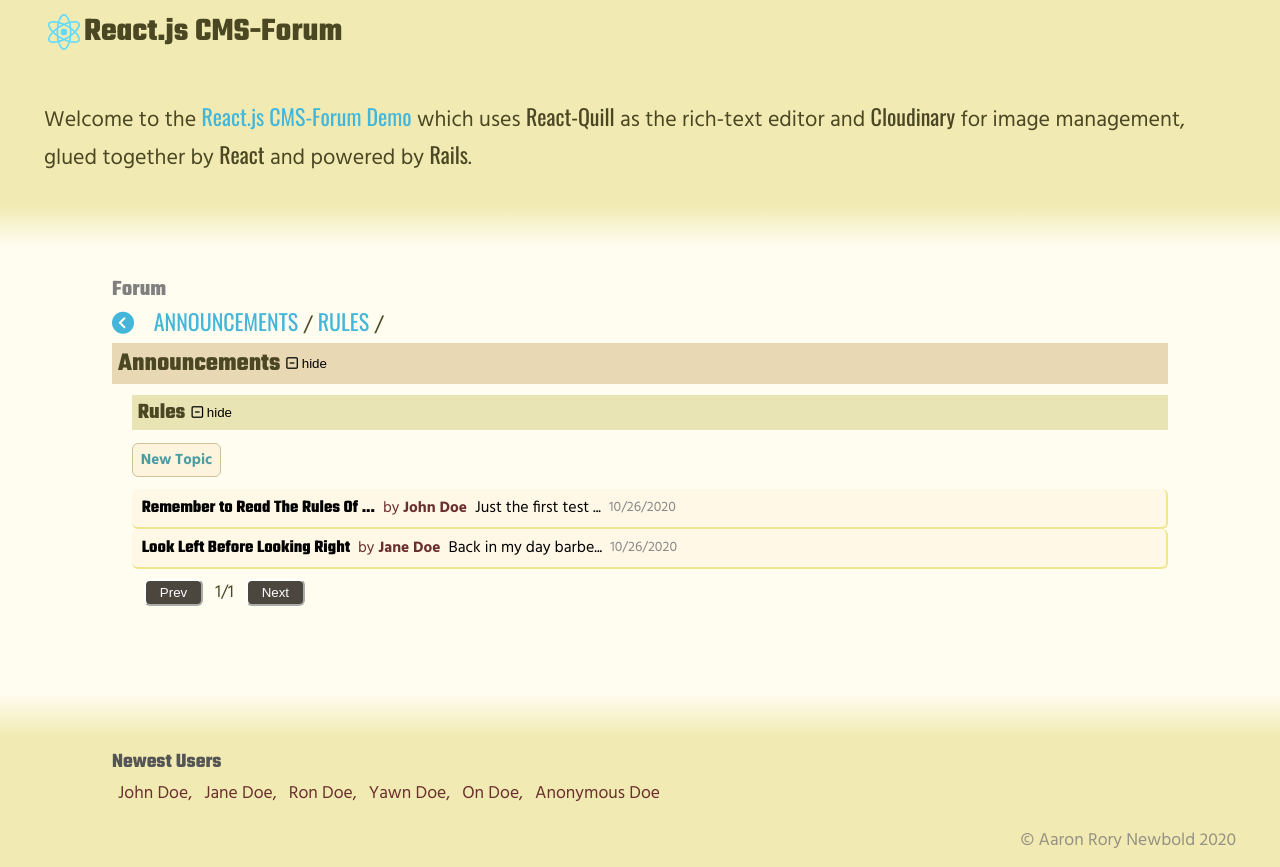
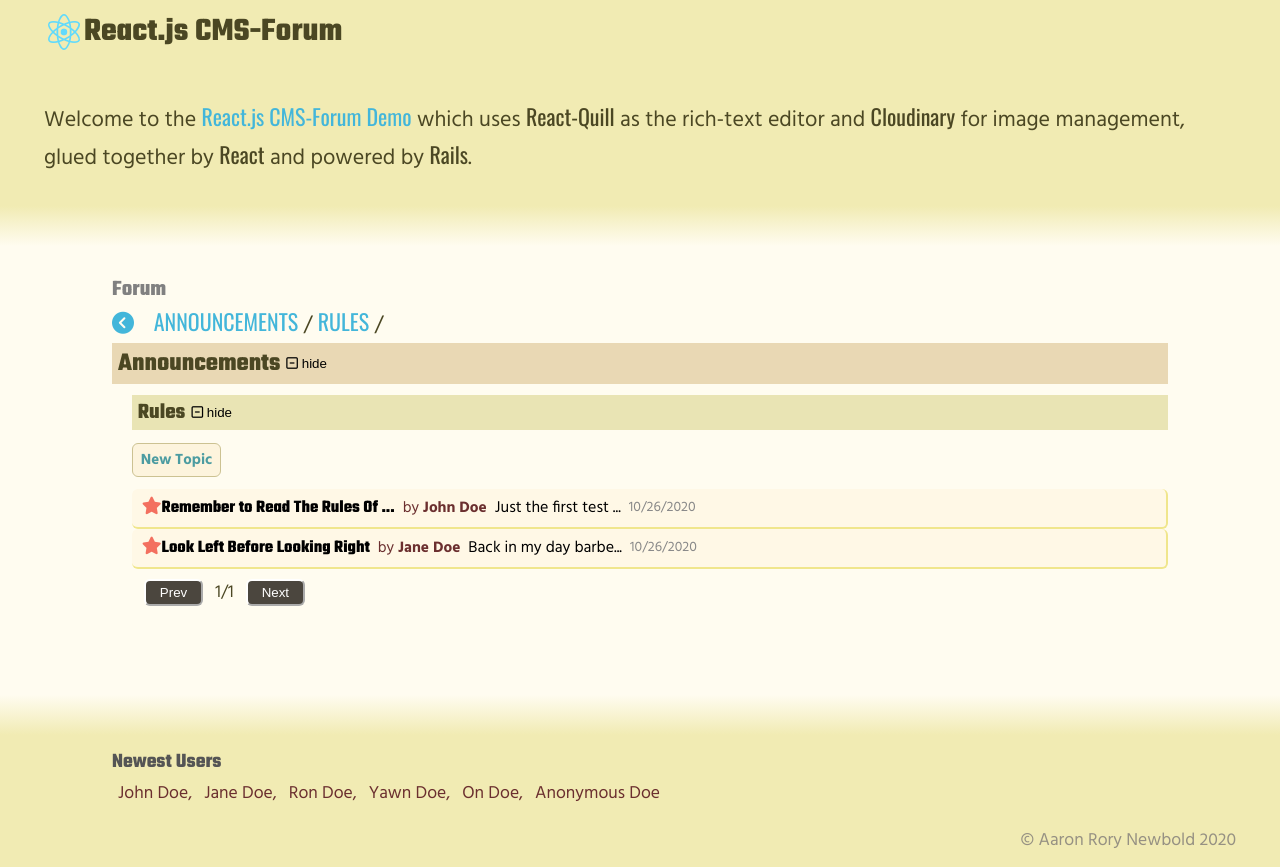
Before and after one commit to Aaron-RN/REACT-CMSBlog, a React (Create React App) app: page /announcements/rules in a window 1280 px wide. Built offline with nearby package versions, Linux system fonts and the light colour scheme.

Commit message:
Added pinned posts to paginated subforum views

```diff
--- a/src/assets/css/App.css
+++ b/src/assets/css/App.css
@@ -76,6 +76,10 @@ button:hover { transform: scale(1.025); }
   display: flex;
   align-items: center;
 }
+.flex-col {
+  display: flex;
+  flex-direction: column;
+}
 .inline-flex {
   display: inline-flex;
   align-items: center;
@@ -93,7 +97,7 @@ button:hover { transform: scale(1.025); }
 
 .text-home { color: #4b4723; text-decoration-color: #43b6da !important; }
 .text-black { color: #4b4723; text-decoration: none !important; }
-.text-blue { color: #f3705f; }
+.text-red { color: #f3705f; }
 .text-grey { color: grey; }
 
 .size-16 { font-size: 16px; }
--- a/src/components/functional/blogPage.js
+++ b/src/components/functional/blogPage.js
@@ -48,7 +48,7 @@ const BlogPage = ({ allPosts, allForums, handlePostSelect }) => {
         <div className="section">
           <div className="forum-section z-2">
             <div className="header-title bg-announcement align-items-base">
-              <i className="fas fa-star text-blue" />
+              <i className="fas fa-star text-red" />
               <h3>{' Pinned Posts'}</h3>
             </div>
             <div className="pinned-section">{populatePins()}</div>
--- a/src/components/functional/blogPage/paginate.js
+++ b/src/components/functional/blogPage/paginatePosts.js
@@ -4,6 +4,7 @@ import propTypes from 'prop-types';
 const Paginate = ({
   posts, populatePosts, postsPages, handlePostSelect,
 }) => {
+  const [pinnedPosts, setPinnedPosts] = useState([]);
   const [selectedPosts, setPosts] = useState([]);
   const [postsPerPage] = useState(postsPages);
   const [page, setPage] = useState(1);
@@ -27,19 +28,23 @@ const Paginate = ({
   }, [posts, postsPerPage]);
 
   useEffect(() => {
+    const postsPinned = posts.filter(post => post.is_pinned);
+    const unPinnedPosts = posts.filter(post => !post.is_pinned);
     const startingIndex = (page * postsPerPage) - postsPerPage;
     const endingIndex = (page * postsPerPage) - 1;
-    const paginatedPosts = posts.filter((post, index) => {
+    const paginatedPosts = unPinnedPosts.filter((post, index) => {
       if (index >= startingIndex && index <= endingIndex) {
         return post;
       }
       return null;
     });
+    setPinnedPosts(postsPinned);
     setPosts(paginatedPosts);
   }, [page, posts, postsPerPage]);
 
   return (
     <div>
+      {populatePosts(pinnedPosts, handlePostSelect, true)}
       {populatePosts(selectedPosts, handlePostSelect)}
       <div className="paginate">
         <button type="button" onClick={handlePrev}>Prev</button>
--- a/src/components/functional/comments/commentSection.js
+++ b/src/components/functional/comments/commentSection.js
@@ -12,6 +12,10 @@ const CommentSection = ({ user, post }) => {
     <CommentDisplay key={comment.id} comment={comment} />
   ));
 
+  const handleSubmit = e => {
+    e.preventDefault();
+  };
+
   // Fetch all comments related to selected post
   useEffect(() => {
     const postComments = allCommentsData
@@ -23,6 +27,10 @@ const CommentSection = ({ user, post }) => {
     <div id="CommentsSection">
       <div className="container-md">
         <h4>Comments</h4>
+        <form className="flex-col" onSubmit={handleSubmit}>
+          <textarea value={body} onChange={e => setBody(e.target.value)} placeholder="Write message here..." />
+          <button type="submit">Comment</button>
+        </form>
         <PaginateComments
           comments={relatedComments}
           populateComments={populateComments}
--- a/src/components/presentational/blogPage/forumDisplay.js
+++ b/src/components/presentational/blogPage/forumDisplay.js
@@ -1,7 +1,7 @@
 import React, { useEffect, useState } from 'react';
 import propTypes from 'prop-types';
 import { Link } from 'react-router-dom';
-import Paginate from '../../functional/blogPage/paginate';
+import Paginate from '../../functional/blogPage/paginatePosts';
 import populatePosts from './populatePosts';
 import SubForumDisplay from './subForumDisplay';
 
--- a/src/components/presentational/blogPage/populatePosts.js
+++ b/src/components/presentational/blogPage/populatePosts.js
@@ -1,9 +1,9 @@
 import React from 'react';
 import PostDisplay from './postDisplay';
 
-const PopulatePosts = (postsArray, handlePostSelect) => postsArray.map(post => (
+const PopulatePosts = (postsArray, handlePostSelect, isPinned = false) => postsArray.map(post => (
   <button type="button" key={post.id} className="bare-btn row" onClick={() => handlePostSelect(post)}>
-    <PostDisplay post={post} />
+    <PostDisplay post={post} isPinned={isPinned} />
   </button>
 ));
 
--- a/src/components/presentational/blogPage/postDisplay.js
+++ b/src/components/presentational/blogPage/postDisplay.js
@@ -2,7 +2,7 @@ import React, { useEffect, useRef } from 'react';
 import propTypes from 'prop-types';
 import { fetchAuthorName } from '../../misc/presets/allUsersData';
 
-const PostDisplay = ({ post }) => {
+const PostDisplay = ({ post, isPinned }) => {
   const { title } = post;
   const shortTitle = title.length > 30 ? `${title.substring(0, 30)}...` : title;
   const bodyElem = useRef(null);
@@ -19,7 +19,10 @@ const PostDisplay = ({ post }) => {
 
   return (
     <div className="post">
-      <h4 className="post-title">{shortTitle}</h4>
+      <h4 className="post-title">
+        {isPinned && <i className="fas fa-star text-red" />}
+        {shortTitle}
+      </h4>
       <div className="post-author">
         {'by '}
         <span className="text-author">{fetchAuthorName(post.author_id)}</span>
@@ -32,6 +35,7 @@ const PostDisplay = ({ post }) => {
 
 PostDisplay.propTypes = {
   post: propTypes.instanceOf(Object).isRequired,
+  isPinned: propTypes.bool.isRequired,
 };
 
 export default PostDisplay;
--- a/src/components/presentational/blogPage/subForumDisplay.js
+++ b/src/components/presentational/blogPage/subForumDisplay.js
@@ -1,7 +1,7 @@
 import React, { useEffect, useState } from 'react';
 import propTypes from 'prop-types';
 import { Link } from 'react-router-dom';
-import Paginate from '../../functional/blogPage/paginate';
+import Paginate from '../../functional/blogPage/paginatePosts';
 import populatePosts from './populatePosts';
 
 const SubForumDisplay = ({
```
